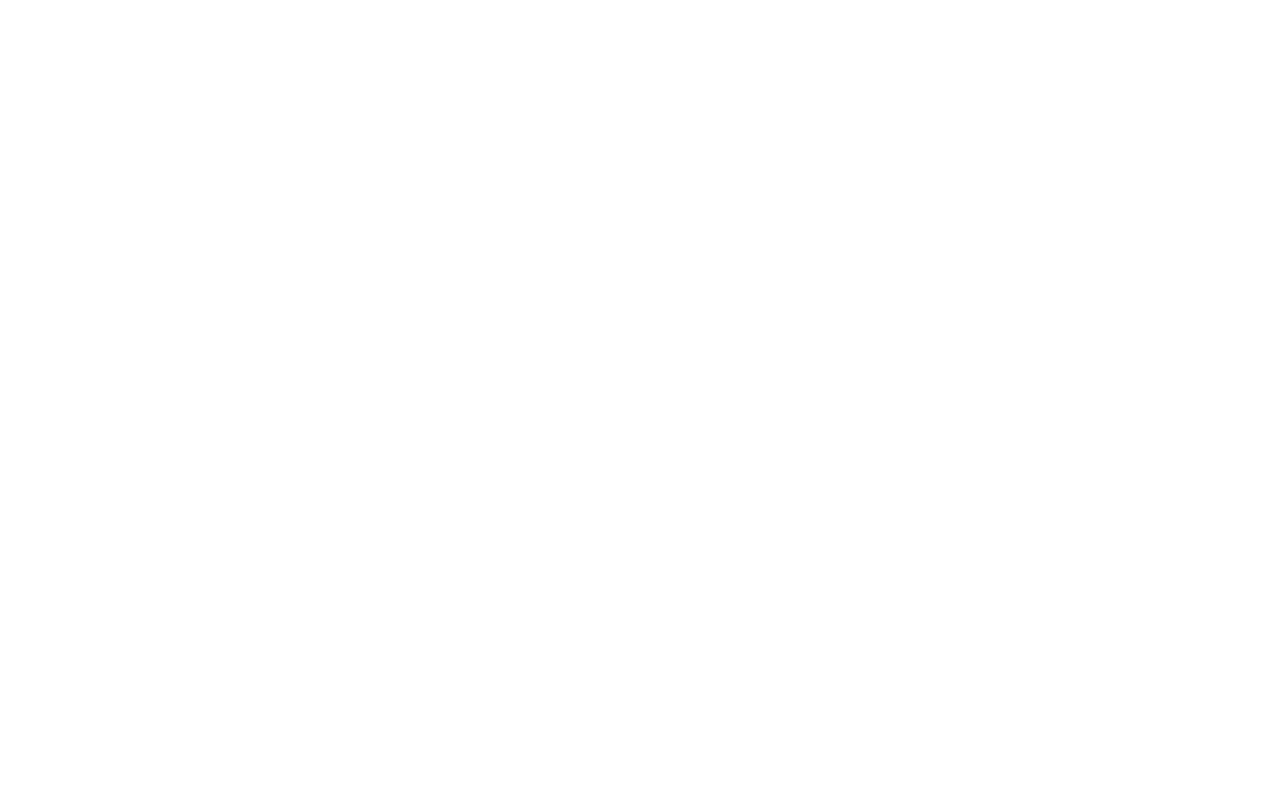
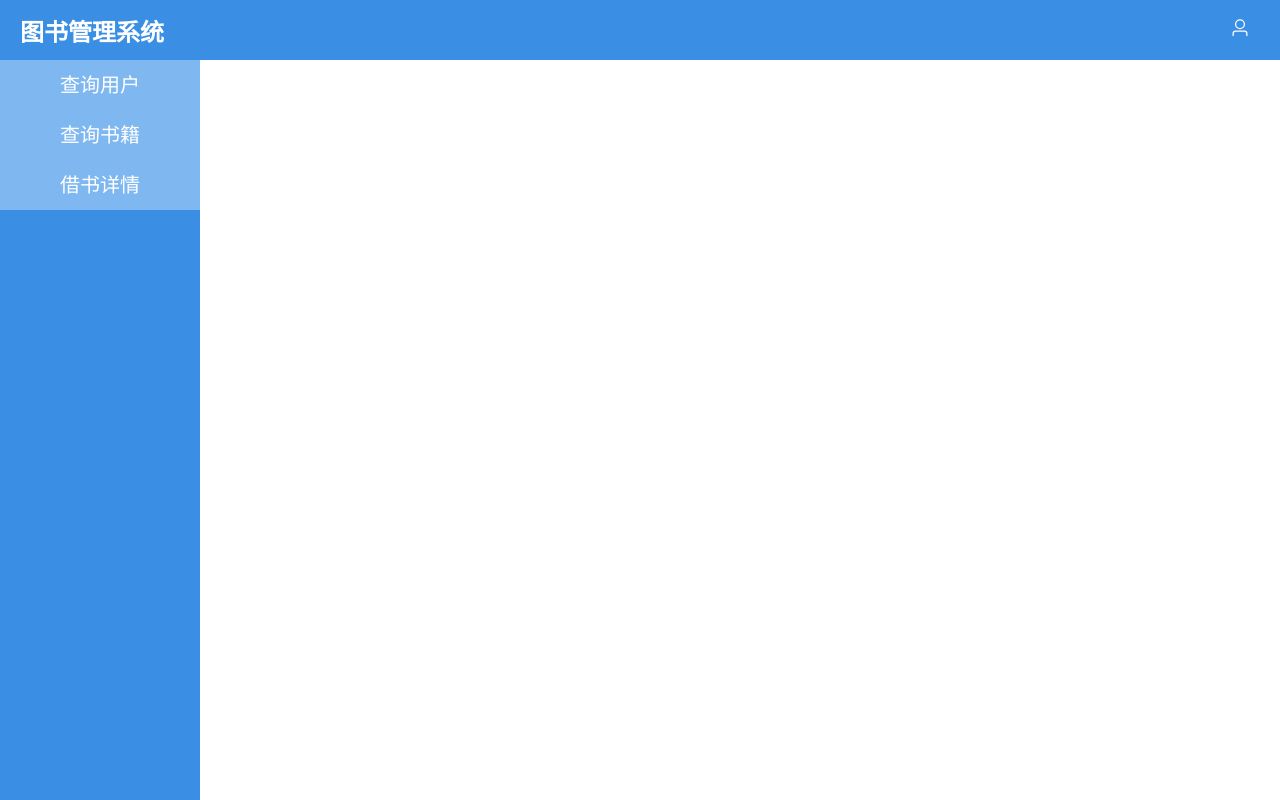
Before and after one commit to linrouxue/library-system, a Vue app: page / in a window 1280 px wide. Built offline with nearby package versions, Linux system fonts and the light colour scheme.

Commit message:
主页搭建

```diff
--- a/package.json
+++ b/package.json
@@ -8,9 +8,11 @@
     "lint": "vue-cli-service lint"
   },
   "dependencies": {
+    "@element-plus/icons-vue": "^2.3.1",
     "core-js": "^3.8.3",
     "element-plus": "^2.9.1",
-    "vue": "^3.2.13"
+    "vue": "^3.2.13",
+    "vue-router": "^4.5.0"
   },
   "devDependencies": {
     "@babel/core": "^7.12.16",
--- a/src/App.vue
+++ b/src/App.vue
@@ -1,17 +1,15 @@
 <template>
-  <HelloWorld/>
+  <div id="app">
+    <!-- <nav>
+      <router-link to="/">Home</router-link> |
+      <router-link to="/about">About</router-link>
+    </nav> -->
+    <router-view></router-view>
+  </div>
 </template>
 
 <script>
-import HelloWorld from './components/HelloWorld.vue'
-
 export default {
-  name: 'App',
-  components: {
-    HelloWorld
-  }
-}
+  name: 'App'
+};
 </script>
-
-<style>
-</style>
--- /dev/null
+++ b/src/components/AsidePage.vue
@@ -0,0 +1,33 @@
+<template>
+<!-- 首页 -->
+<div class="aside">
+    <div class="list">查询用户</div>
+    <div class="list">查询书籍</div>
+    <div class="list">借书详情</div>
+</div>
+</template>
+
+<script setup>
+</script>
+
+<style scoped>
+.aside {
+    width: 200px;
+    height: 100%;
+    background-color: #3a8fe4;
+    color: #fff;
+}
+.list {
+    width: 100%;
+    height: 50px;
+    line-height: 50px;
+    text-align: center;
+    font-size: 20px;
+    background-color: #7fb8f0;
+    border: #4ba1f6;
+}
+.list:hover {
+    cursor: pointer;
+    background-color: #4ba1f6;
+}
+</style>
--- /dev/null
+++ b/src/components/HeaderPage.vue
@@ -0,0 +1,41 @@
+<template>
+<!-- 首页 -->
+<div class="header">
+    <div class="title">图书管理系统</div>
+    <div class="user-icon">
+        <el-icon><User /></el-icon>
+    </div>
+</div>
+</template>
+
+<script setup>
+import { User } from '@element-plus/icons-vue';
+// export default {
+// name: 'headerPage',
+// props: {
+//     msg: String
+// }
+// }
+</script>
+
+<style scoped>
+.header {
+    display: flex;
+    justify-content: space-between;
+    align-items: center;
+    height: 60px;
+    padding: 0 20px;
+    background-color: #3a8fe4;
+    color: #fff;
+}
+.title {
+    font-size: 24px;
+    font-weight: bold;
+}
+.user-icon {
+    margin-right: 10px;
+
+    font-size: 20px;
+    cursor: pointer;
+}
+</style>
--- /dev/null
+++ b/src/main.css
@@ -0,0 +1,4 @@
+body{
+    margin: 0;
+    padding: 0;
+}
--- a/src/components/HelloWorld.vue
+++ b/src/pages/About.vue
@@ -1,14 +1,15 @@
 <template>
-  <div class="hello">
-  </div>
+<div class="hello">
+    about
+</div>
 </template>
 
 <script>
 export default {
-  name: 'HelloWorld',
-  props: {
+name: 'HelloWorld',
+props: {
     msg: String
-  }
+}
 }
 </script>
 
--- /dev/null
+++ b/src/pages/HomePage.vue
@@ -0,0 +1,34 @@
+<template>
+  <!-- 首页 -->
+  <div class="layout">
+    <HeaderPage></HeaderPage>
+    <div class="contain">
+      <AsidePage></AsidePage>
+    </div>
+  </div>
+</template>
+
+<script>
+import HeaderPage from '@/components/HeaderPage.vue';
+import AsidePage from '@/components/AsidePage.vue';
+export default {
+  name: 'HomePage',
+  components: {
+    HeaderPage,
+    AsidePage
+  },
+}
+</script>
+
+<style scoped>
+.layout {
+  display: flex;
+  flex-direction: column;
+  height: 100vh;
+}
+.contain {
+  flex: 1;
+  /* display: flex;
+  flex-direction: row; */
+}
+</style>
--- /dev/null
+++ b/src/router/index.js
@@ -0,0 +1,24 @@
+import { createRouter, createWebHistory } from 'vue-router';
+import { defineAsyncComponent } from 'vue';
+
+const routes = [
+  {
+    path: '/',
+    name: 'home',
+    component: defineAsyncComponent(() => import('../pages/HomePage.vue')),
+    meta: { title: '首页' }
+  },
+  {
+    path: '/about',
+    name: 'about',
+    component: defineAsyncComponent(() => import('../pages/About.vue')),
+    meta: { title: '列表页' }
+  }
+];
+
+const router = createRouter({
+  history: createWebHistory(),
+  routes
+});
+
+export default router;
```
Also changed, not shown: src/main.js (+3 -4 lines).
